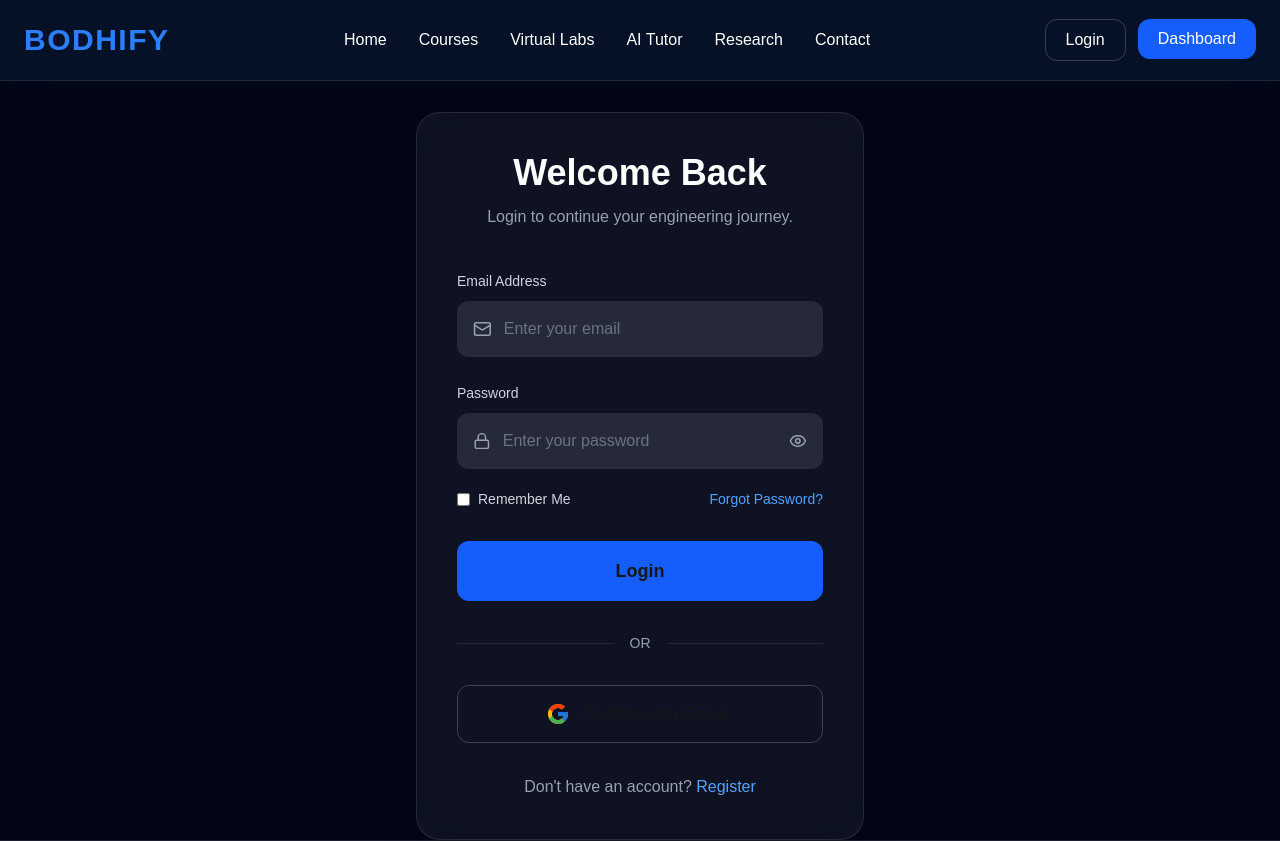
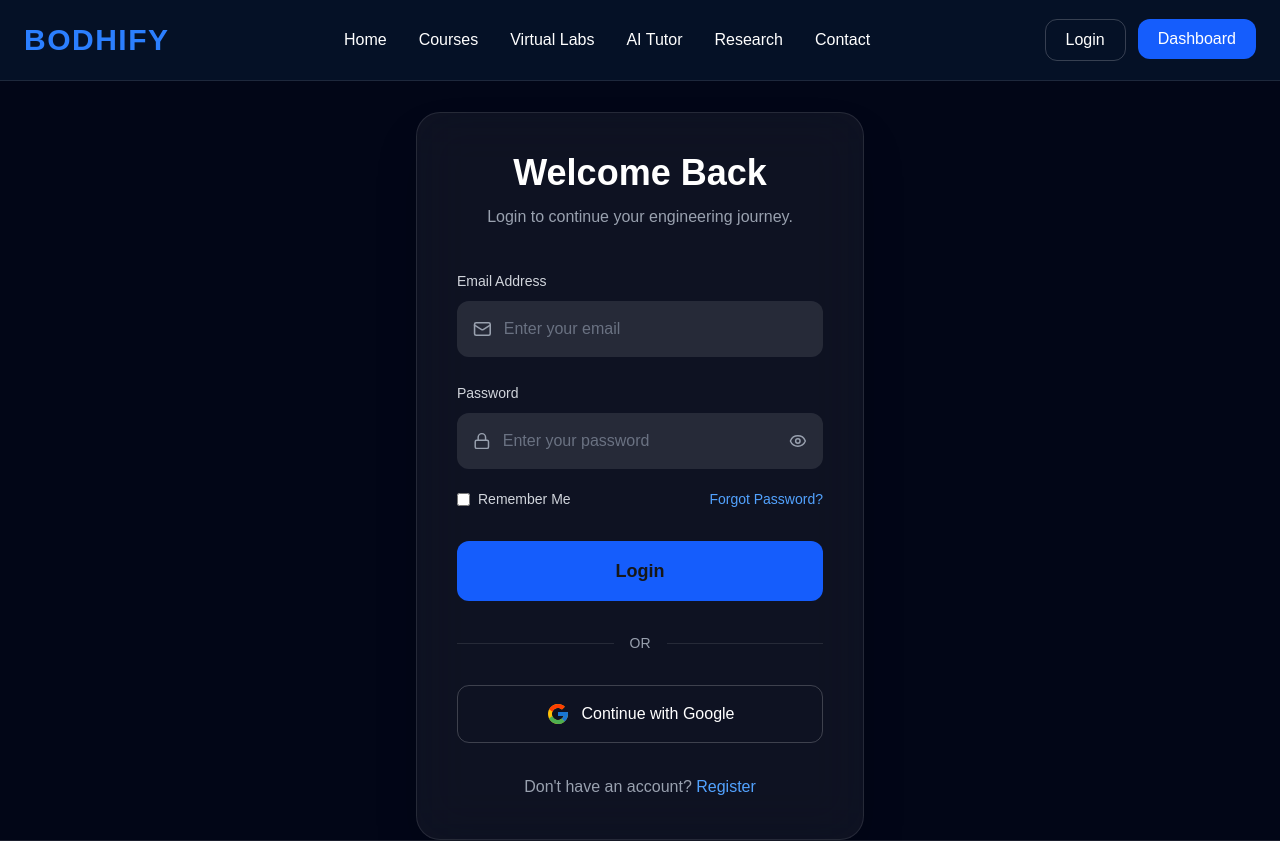
Before and after one commit to vky7694-sketch/bodhify, a Next.js app: page /login in a window 1280 px wide. Shown: the top 841 px of the page. Built offline with nearby package versions, Linux system fonts and the light colour scheme.

Commit message:
Update login Google button text color to white

```diff
--- a/app/login/page.tsx
+++ b/app/login/page.tsx
@@ -124,7 +124,7 @@ export default function LoginPage() {
 
             {/* Google */}
 
-            <button className="w-full border border-white/20 hover:bg-white/10 rounded-xl py-4 flex justify-center items-center gap-3 transition">
+            <button className="w-full border border-white/20 hover:bg-white/10 rounded-xl py-4 flex justify-center items-center gap-3 transition text-white">
 
               <FcGoogle size={24} />
 
```
